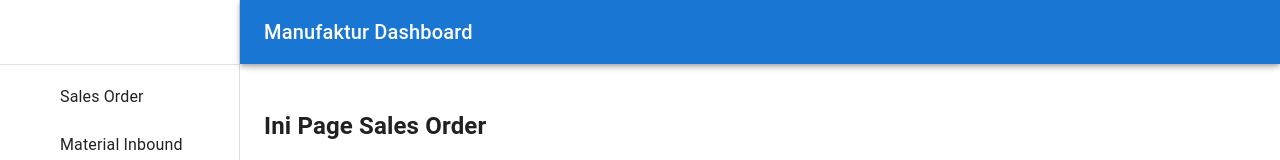
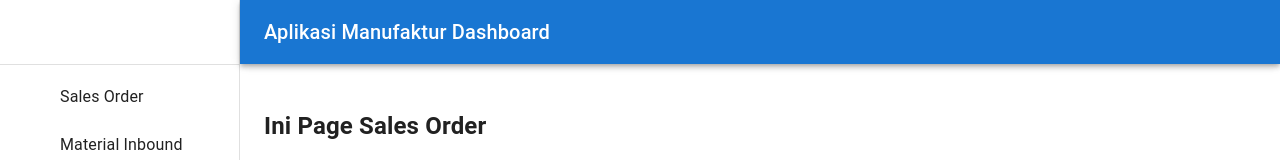
Before and after one commit to ariorizki/KKI, a React (Vite) app in the folder client/: page /dashboard in a window 1280 px wide. Shown: the top 160 px of the page. Built offline with nearby package versions, Linux system fonts and the light colour scheme; no server answers; some icons are missing.

Commit message:
ubah route dari dashboardlayout ke dashboardapplayout

```diff
--- a/client/src/components/Dashboardlayout.jsx
+++ b/client/src/components/DashboardAppLayout.jsx
@@ -151,7 +151,7 @@ export default function DashboardLayout() {
             <MenuIcon />
           </IconButton>
           <Typography variant="h6" noWrap component="div">
-            Manufaktur Dashboard
+            Aplikasi Manufaktur Dashboard
           </Typography>
         </Toolbar>
       </AppBar>
--- a/client/src/main.jsx
+++ b/client/src/main.jsx
@@ -6,7 +6,7 @@ import LoginPage from './pages/Login';
 import RegisterPage from './pages/Register';
 
 // Layout Dashboard (berisi sidebar + outlet)
-import DashboardLayout from './components/DashboardLayout';
+import DashboardLayout from './components/DashboardAppLayout';
 
 // Halaman-halaman di dalam dashboard
 import SalesOrderPage from './pages/SalesOrder';
```
